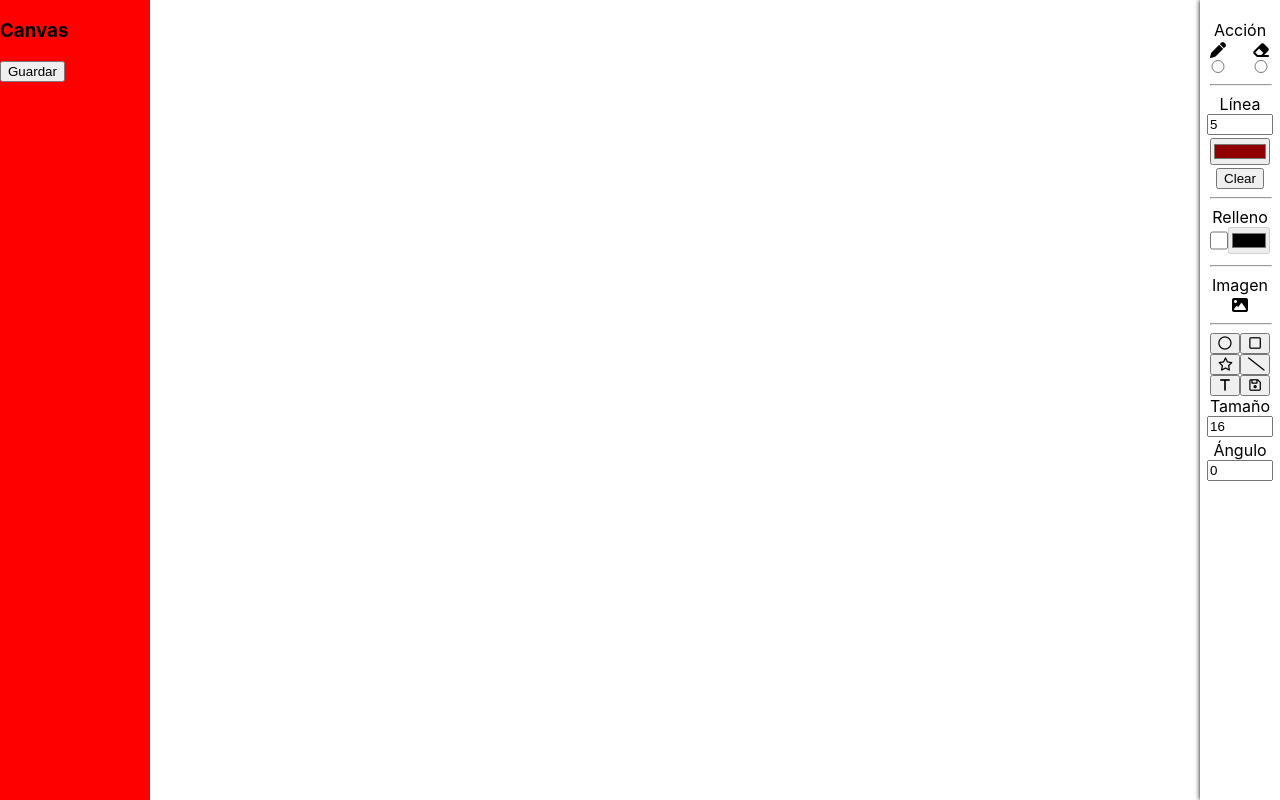
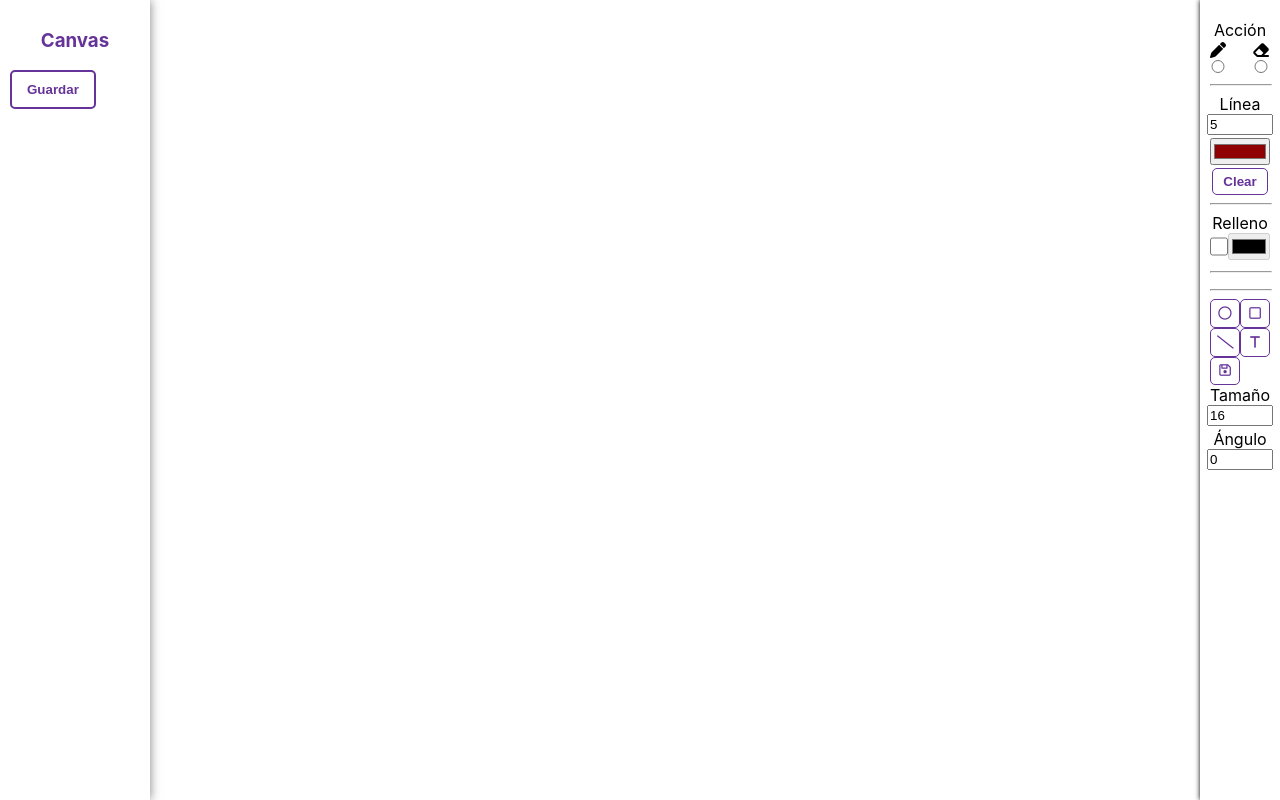
Before and after one commit to DarCkDev/whiteboard-react, a React (Create React App) app: page / in a window 1280 px wide. Built offline with nearby package versions, Linux system fonts and the light colour scheme.

Commit message:
Version 1.1

```diff
--- a/src/App.jsx
+++ b/src/App.jsx
@@ -26,7 +26,7 @@ function App() {
 
   return (
     <div className="App">
-      <CanvasBar canvasContainerRef={canvasContainerRef} />
+      <CanvasBar canvasRef={canvasRef} action={action} />
       <Canvas
         action={action}
         image={image}
--- a/src/components/ButtonTool/ButtonTool.module.css
+++ b/src/components/ButtonTool/ButtonTool.module.css
@@ -1,3 +1,15 @@
 .btn__shape {
   width: 50%;
+  height: 1.8rem;
+  border: 1px solid rebeccapurple;
+  background-color: white;
+  border-radius: 5px;
+  color: rebeccapurple;
+  font-weight: bold;
+  cursor: pointer;
 }
+
+.btn__shape:hover {
+  background-color: rebeccapurple;
+  color: white;
+}
--- a/src/components/Canvas/Canvas.jsx
+++ b/src/components/Canvas/Canvas.jsx
@@ -16,7 +16,6 @@ const Canvas = ({
   color,
   canvasRef,
   canvasContext,
-  canvasContainerRef,
   shape,
   setShape,
   fill,
@@ -118,7 +117,7 @@ const Canvas = ({
 
   return (
     <div className={styles.canvas__container}>
-      <div className={styles.canvas__image} ref={canvasContainerRef}>
+      <div className={styles.canvas__image}>
         {image && <img className={styles.image} src={image} alt="" />}
         <canvas
           id="canvas"
--- a/src/components/CanvasBar/CanvasBar.jsx
+++ b/src/components/CanvasBar/CanvasBar.jsx
@@ -1,63 +1,45 @@
 import React from "react";
 import { useState } from "react";
 import styles from "./CanvasBar.module.css";
-import uniqid from "uniqid";
+import Item from "./Item/Item";
+import { useEffect } from "react";
+import { loadAllCanvas, saveCanvas } from "../../services/dbStorage";
 
-export default function CanvasBar({ canvasContainerRef }) {
+export default function CanvasBar({ canvasRef, action }) {
   const [canvasSet, setCanvasSet] = useState([]);
+  const [loading, setLoading] = useState(true);
 
   const onSaveCanvas = () => {
-    const idb = window.indexedDB.open("db_canvas", 1);
-    idb.onerror = () => {
-      alert("Error en Base de datos.");
-    };
-    idb.onsuccess = () => {
-      console.log(encodeURIComponent(canvasContainerRef.current));
-      const canvasObject = {
-        id: uniqid(),
-        canvas: canvasContainerRef.current,
-      };
-      if (idb.result) {
-        console.log("Success");
-        const objectStore = idb.result
-          .transaction(["canvas"], "readwrite")
-          .objectStore("canvas");
-        objectStore.add(canvasObject);
+    saveCanvas(canvasRef, setCanvasSet, canvasSet);
+  };
 
-        setCanvasSet([...canvasSet, canvasObject]);
-      }
-    };
-    idb.onupgradeneeded = () => {
-      console.log("Upgrade");
-      idb.result.createObjectStore("canvas", { keyPath: "id" });
-    };
-    /*const idb = window.indexedDB.open("db_canvas", 1, function (upgradeDB) {
-      if (!upgradeDB.objectStoreNames.contains("canvas")) {
-        upgradeDB.createObjectStore("canvas", { keyPath: "id" });
-      }
-    });
-    const canvasObject = { id: uniqid(), canvas: canvasContainerRef };
-
-    idb
-      .then(function (db) {
-        const tsc = db.transaction("store", "readwrite");
-        const store = tsc.objectStore("store");
-        store.add(canvasObject);
-        return tsc.complete;
-      })
-      .then(function () {
-        console.log("Added item to the store!");
-        setCanvasSet([...canvasSet, canvasObject]);
-      });*/
-  };
+  useEffect(() => {
+    loadAllCanvas(setCanvasSet, setLoading);
+  }, []);
 
   return (
     <div className={styles.canvasbar}>
       <h3 className={styles.canvasbar__title}>Canvas</h3>
-      <button onClick={onSaveCanvas}>Guardar</button>
-      {canvasSet.map((c) => (
-        <li key={c.id}>{c.id}</li>
-      ))}
+      <>
+        {loading ? (
+          <h3>Loading</h3>
+        ) : (
+          <>
+            <button className={styles.canvasbar__save} onClick={onSaveCanvas}>
+              Guardar
+            </button>
+            {canvasSet.map((c) => (
+              <Item
+                key={c.id}
+                item={c}
+                canvasRef={canvasRef}
+                setCanvasSet={setCanvasSet}
+                action={action}
+              />
+            ))}
+          </>
+        )}
+      </>
     </div>
   );
 }
--- a/src/components/CanvasBar/CanvasBar.module.css
+++ b/src/components/CanvasBar/CanvasBar.module.css
@@ -2,9 +2,35 @@
   width: 150px;
   height: 100vh;
   overflow-y: scroll;
-  background: red;
+  background-color: white;
+  box-shadow: 0px 0px 10px #00000080;
   position: absolute;
+  padding: 10px;
+  box-sizing: border-box;
   top: 0;
   left: 0;
   z-index: 50;
 }
+
+.canvasbar__title {
+  text-align: center;
+  color: rebeccapurple;
+}
+
+.canvasbar__save {
+  padding: 10px 15px;
+  border: none;
+  background-color: white;
+  color: rebeccapurple;
+  font-weight: bold;
+  border: 2px solid rebeccapurple;
+  border-radius: 5px;
+  cursor: pointer;
+  transition: background 0.5s ease;
+  margin-bottom: 1rem;
+}
+
+.canvasbar__save:hover {
+  background-color: rebeccapurple;
+  color: white;
+}
--- /dev/null
+++ b/src/components/CanvasBar/Item/Item.jsx
@@ -0,0 +1,25 @@
+import React from "react";
+import { deleteCanvas, loadCanvas } from "../../../services/dbStorage";
+import styles from "./Item.module.css";
+
+export default function Item({ item, canvasRef, setCanvasSet, action }) {
+  const onLoadCanvas = () => {
+    canvasRef.current.getContext("2d").globalCompositeOperation = "source-over";
+    loadCanvas(item, canvasRef, action);
+  };
+
+  const onDeleteCanvas = () => {
+    deleteCanvas(item, setCanvasSet);
+  };
+
+  return (
+    <div className={styles.item__container}>
+      <p className={styles.item__title} onClick={onLoadCanvas}>
+        {item.id}
+      </p>{" "}
+      <button className={styles.item__remove} onClick={onDeleteCanvas}>
+        x
+      </button>
+    </div>
+  );
+}
--- /dev/null
+++ b/src/components/CanvasBar/Item/Item.module.css
@@ -0,0 +1,35 @@
+.item__container {
+  width: 100%;
+  display: flex;
+  padding: 5px 0;
+  justify-content: space-between;
+  align-items: center;
+  box-sizing: border-box;
+  border-bottom: 2px solid white;
+  transition: border-bottom 0.5s ease;
+}
+
+.item__title {
+  cursor: pointer;
+}
+
+.item__remove {
+  border: none;
+  color: red;
+  font-weight: bold;
+  background-color: white;
+  font-size: 1.1rem;
+  cursor: pointer;
+  border: 1px solid red;
+  border-radius: 3px;
+  transition: background 0.5s ease;
+}
+
+.item__remove:hover {
+  background-color: red;
+  color: white;
+}
+
+.item__container:hover {
+  border-bottom: 2px solid blueviolet;
+}
--- a/src/components/Menu/Menu.jsx
+++ b/src/components/Menu/Menu.jsx
@@ -10,8 +10,8 @@ const Menu = ({
   thickness,
   setThickness,
   setAction,
-  image,
-  setImage,
+  /*image,
+  setImage,*/
   canvasContext,
   angle,
   setAngle,
@@ -38,7 +38,7 @@ const Menu = ({
     setAction(parseInt(event.target.value));
     setShape(undefined);
   };
-  const imageChange = (event) => {
+  /*const imageChange = (event) => {
     if (event.target.files) {
       const fr = new FileReader();
       fr.onloadend = () => {
@@ -46,7 +46,7 @@ const Menu = ({
       };
       fr.readAsDataURL(event.target.files[0]);
     }
-  };
+  };*/
 
   const angleChange = (event) => {
     setAngle(+event.target.value);
@@ -64,9 +64,9 @@ const Menu = ({
     setShape(Shape.SQUARE);
   };
 
-  const insertStar = () => {
+  /*const insertStar = () => {
     setShape(Shape.STAR);
-  };
+  };*/
 
   const insertLine = () => {
     setShape(Shape.LINE);
@@ -93,15 +93,15 @@ const Menu = ({
   const buttons = [
     { shape: "fa-regular fa-circle", func: insertCircle },
     { shape: "fa-regular fa-square", func: insertSquare },
-    { shape: "fa-regular fa-star", func: insertStar },
+    //{ shape: "fa-regular fa-star", func: insertStar },
     { shape: "fa-solid fa-slash", func: insertLine },
     { shape: "fa-solid fa-t", func: insertText },
     { shape: "fa-regular fa-floppy-disk", func: onSaveCanvas },
   ];
 
-  const removeImage = () => {
+  /*const removeImage = () => {
     setImage(undefined);
-  };
+  };*/
 
   const clearCanvas = () => {
     canvasContext.clearRect(
@@ -157,7 +157,9 @@ const Menu = ({
         value={color}
         onChange={colorChange}
       />
-      <button onClick={clearCanvas}>Clear</button>
+      <button className={styles.canvasbtn__clear} onClick={clearCanvas}>
+        Clear
+      </button>
       <hr style={{ width: "100%" }} />
       <p>Relleno</p>
       <div className={styles.fill__container}>
@@ -171,7 +173,7 @@ const Menu = ({
         />
       </div>
       <hr style={{ width: "100%" }} />
-      <p>Imagen</p>
+      {/*<p>Imagen</p>
       <label htmlFor="image">
         <i className="fa-solid fa-image"></i>
         <input
@@ -186,7 +188,7 @@ const Menu = ({
         <button className={styles.btn__removeimage} onClick={removeImage}>
           <i className="fa-solid fa-xmark"></i>
         </button>
-      )}
+      )}*/}
       <hr style={{ width: "100%" }} />
       <div className={styles.shapes__container}>
         {buttons.map((btn, index) => (
--- a/src/components/Menu/Menu.module.css
+++ b/src/components/Menu/Menu.module.css
@@ -24,6 +24,22 @@
   display: flex;
   flex-direction: column;
   align-items: center;
+}
+
+.canvasbtn__clear {
+  border: 1px solid rebeccapurple;
+  background-color: white;
+  color: rebeccapurple;
+  font-weight: bold;
+  border-radius: 5px;
+  padding: 5px 10px;
+  transition: background 0.5s ease;
+  cursor: pointer;
+}
+
+.canvasbtn__clear:hover {
+  background-color: rebeccapurple;
+  color: white;
 }
 
 .menu__container input {
--- a/src/index.js
+++ b/src/index.js
@@ -4,8 +4,4 @@ import "./index.css";
 import App from "./App";
 
 const root = ReactDOM.createRoot(document.getElementById("root"));
-root.render(
-  <React.StrictMode>
-    <App />
-  </React.StrictMode>
-);
+root.render(<App />);
--- /dev/null
+++ b/src/services/dbStorage.js
@@ -0,0 +1,82 @@
+import uniqid from "uniqid";
+import { Action } from "../models/Action";
+
+export const loadAllCanvas = (setCanvasSet, setLoading) => {
+  const idb = window.indexedDB.open("db_canvas", 1);
+  idb.onsuccess = () => {
+    const results = [];
+    const transaction = idb.result.transaction(["canvas"], "readonly");
+    const request = transaction.objectStore("canvas").openCursor();
+    request.onsuccess = () => {
+      const cursor = request.result;
+      if (cursor) {
+        const canvas = cursor.value;
+        results.push(canvas);
+        cursor.continue();
+      } else {
+        setCanvasSet(results);
+        setLoading(false);
+      }
+    };
+  };
+  idb.onupgradeneeded = () => {
+    idb.result.createObjectStore("canvas", { keyPath: "id" });
+  };
+};
+
+export const loadCanvas = (item, canvasRef, action) => {
+  const image = new Image();
+  image.src = item.canvas;
+  image.onload = function () {
+    canvasRef.current
+      .getContext("2d")
+      .clearRect(0, 0, document.body.offsetWidth, document.body.offsetHeight);
+    canvasRef.current.getContext("2d").drawImage(image, 0, 0);
+    if (action == Action.ERASE) {
+      canvasRef.current.getContext("2d").globalCompositeOperation =
+        "destination-out";
+    }
+  };
+};
+
+export const deleteCanvas = (item, setCanvasSet) => {
+  const idb = window.indexedDB.open("db_canvas", 1);
+  idb.onsuccess = () => {
+    const transaction = idb.result.transaction(["canvas"], "readwrite");
+    const confirm = window.confirm("Seguro que desea eliminar?.", item.id);
+    if (confirm) {
+      transaction.objectStore("canvas").delete(item.id);
+      transaction.oncomplete = () => {
+        setCanvasSet((old) => {
+          const filtered = old.filter((c) => c.id != item.id);
+          return filtered;
+        });
+      };
+    }
+  };
+};
+
+export const saveCanvas = (canvasRef, setCanvasSet, canvasSet) => {
+  const idb = window.indexedDB.open("db_canvas", 1);
+  idb.onerror = () => {
+    alert("Error en Base de datos.");
+  };
+  idb.onsuccess = () => {
+    const canvasObject = {
+      id: uniqid(),
+      canvas: canvasRef.current.toDataURL("image/png"),
+    };
+    if (idb.result) {
+      console.log("Success");
+      const objectStore = idb.result
+        .transaction(["canvas"], "readwrite")
+        .objectStore("canvas");
+      objectStore.add(canvasObject);
+
+      setCanvasSet([...canvasSet, canvasObject]);
+    }
+  };
+  idb.onupgradeneeded = () => {
+    idb.result.createObjectStore("canvas", { keyPath: "id" });
+  };
+};
```
Also changed, not shown: 1 other file (tests, documents, lock files or other folders).
